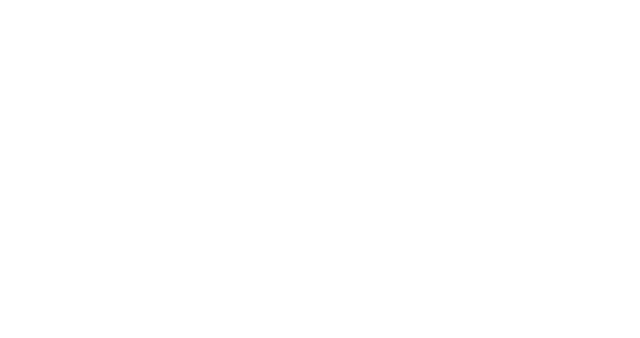
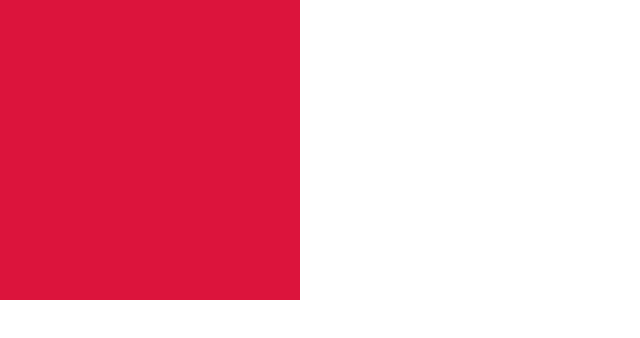
Before and after one commit to DEV-Gitanjali/GSAP, a plain HTML site: page GSAP-1/index.html in a window 1280 px wide. Shown: the whole page, without its empty margins (0-640 px from the left). Drawn offline with nearby package versions, Linux system fonts and the light colour scheme.

Commit message:
this code initial to final GSAP

```diff
--- a/GSAP-1/index.html
+++ b/GSAP-1/index.html
@@ -3,9 +3,14 @@
 <head>
     <meta charset="UTF-8">
     <meta name="viewport" content="width=device-width, initial-scale=1.0">
+    <link rel="stylesheet" href="style.css">
     <title>Document</title>
 </head>
 <body>
 
+      <div id="box"></div>
+
+      <script src="https://cdnjs.cloudflare.com/ajax/libs/gsap/3.12.5/gsap.min.js" integrity="sha512-7eHRwcbYkK4d9g/6tD/mhkf++eoTHwpNM9woBxtPUBWm67zeAfFC+HrdoE2GanKeocly/VxeLvIqwvCdk7qScg==" crossorigin="anonymous" referrerpolicy="no-referrer"></script>
+    <script src="script.js"></script>
 </body>
 </html>
--- a/GSAP-1/style.css
+++ b/GSAP-1/style.css
@@ -0,0 +1,16 @@
+*{
+    box-sizing: border-box;
+    margin: 0;
+    padding: 0;
+}
+
+body,html{
+    width: 100%;
+    height: 100%;
+}
+
+#box{
+    width: 300px;
+    height: 300px;
+    background-color: crimson;
+}
```
Also changed, not shown: GSAP-1/script.js (+19 -0 lines).
